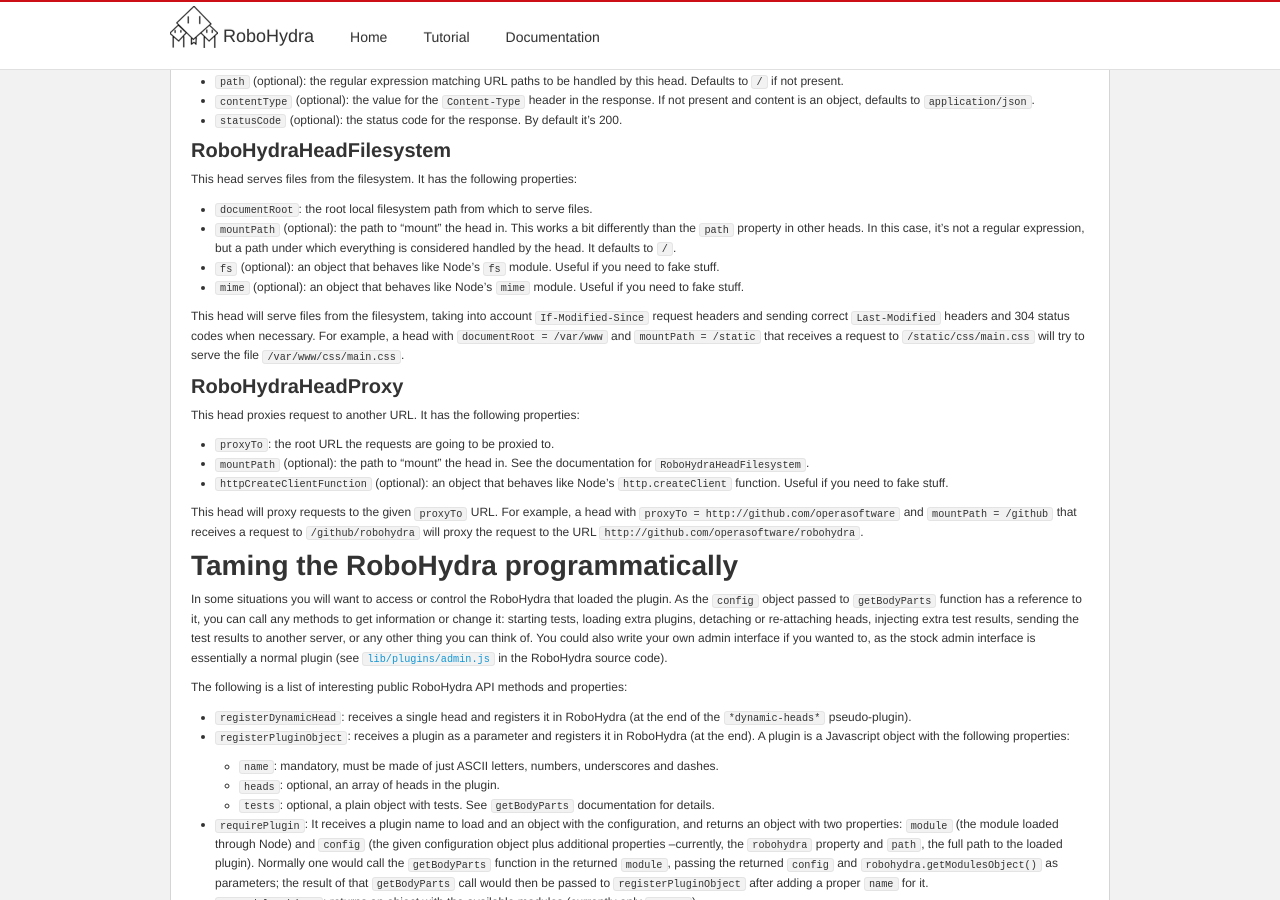
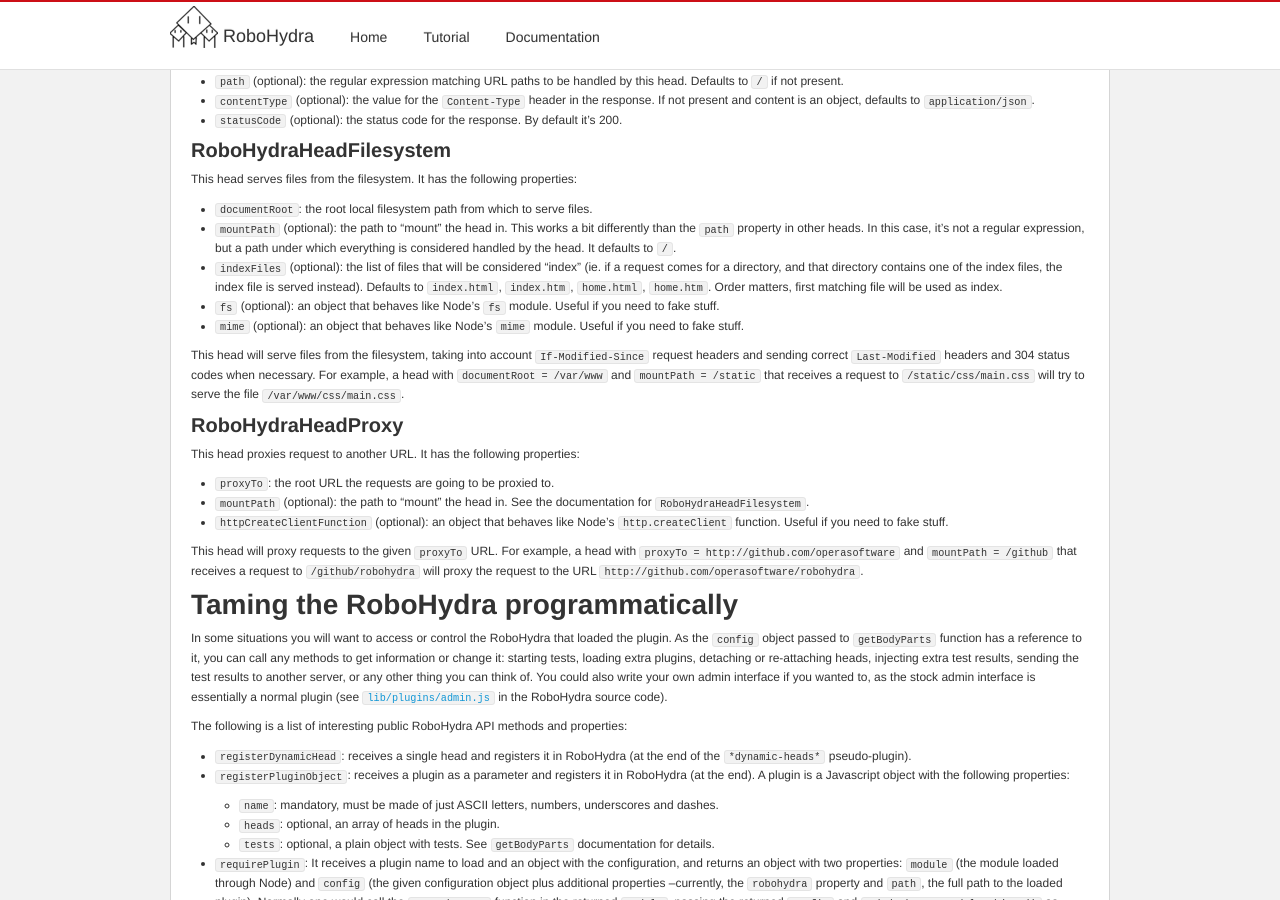
Before and after one commit to robohydra/robohydra, a Jekyll site: the page built from documentation/index.md, in a window 1280 px wide and 900 px high, scrolled down 3394 px. Built offline with Jekyll 4.4.1, drawn with Linux system fonts in a browser that asks for light colours.

Commit message:
Document new RoboHydraHeadFilesystem property "indexFiles"

```diff
--- a/documentation/index.md
+++ b/documentation/index.md
@@ -353,6 +353,12 @@ properties:
   a bit differently than the `path` property in other heads. In this
   case, it's not a regular expression, but a path under which
   everything is considered handled by the head. It defaults to `/`.
+* `indexFiles` (optional): the list of files that will be considered
+  "index" (ie. if a request comes for a directory, and that
+  directory contains one of the index files, the index file is served
+  instead). Defaults to `index.html`, `index.htm`, `home.html`,
+  `home.htm`. Order matters, first matching file will be used as
+  index.
 * `fs` (optional): an object that behaves like Node's `fs`
   module. Useful if you need to fake stuff.
 * `mime` (optional): an object that behaves like Node's `mime`
```
